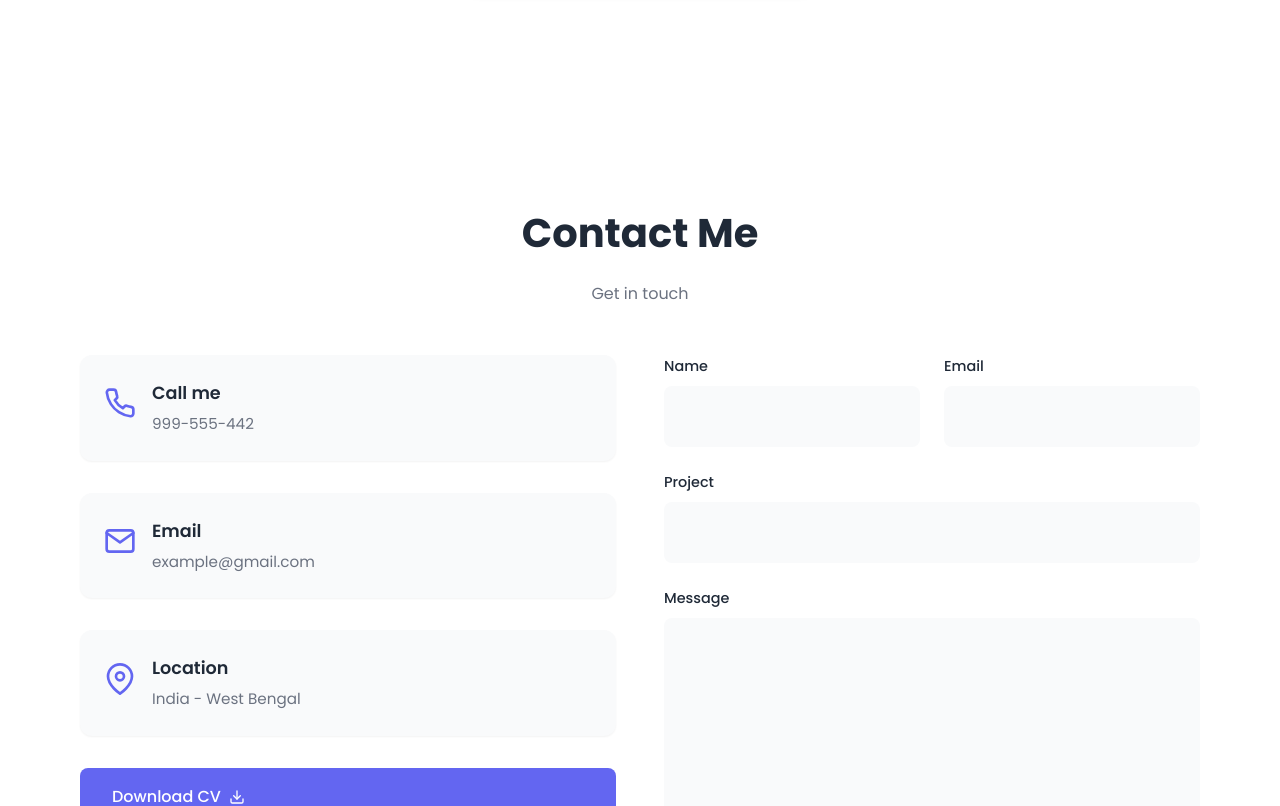
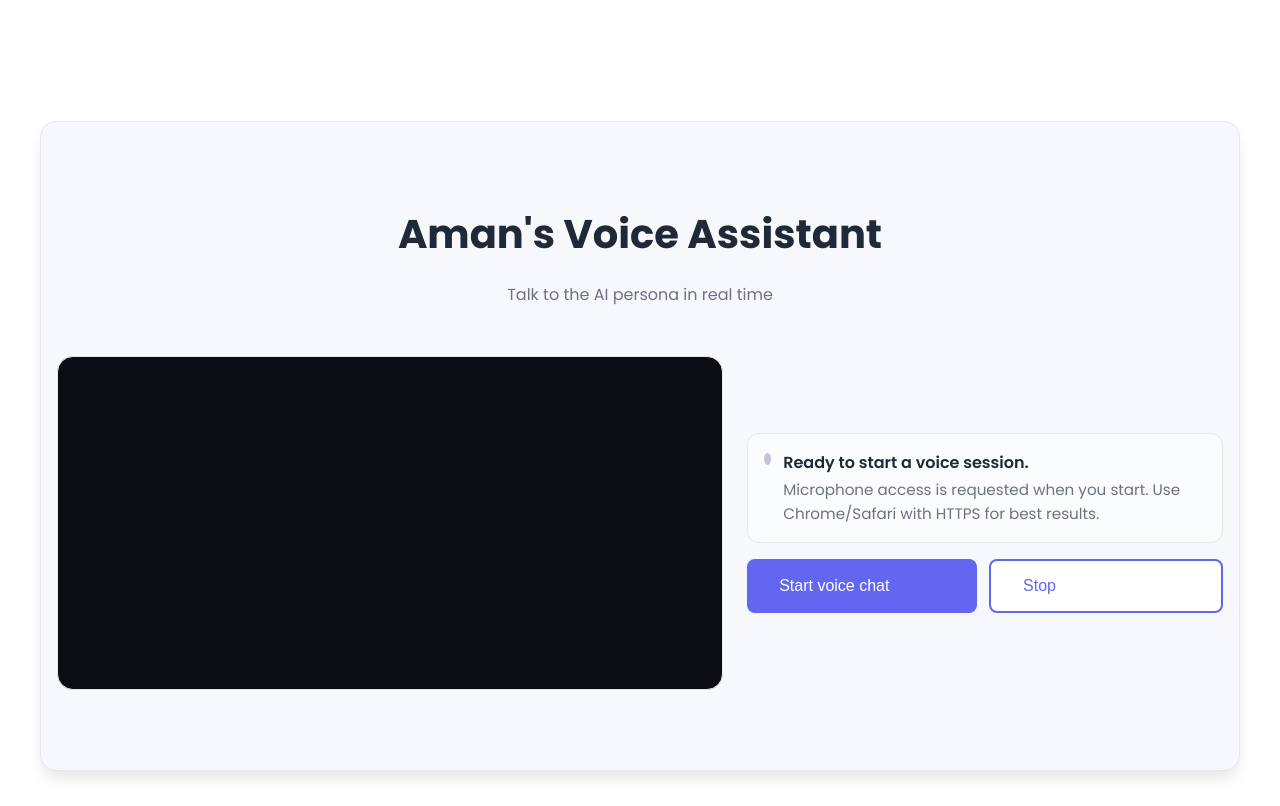
Before and after one commit to Amankumar014/my_portfolio, a React (Create React App) app in the folder frontend/: page / in a window 1280 px wide. Shown: the part 6260-7066 px from the top of the page. Built offline with nearby package versions, Linux system fonts and the light colour scheme.

Commit message:
added ai  voice assistant

```diff
--- a/frontend/src/App.js
+++ b/frontend/src/App.js
@@ -12,6 +12,7 @@ import Contact from './components/Contact';
 import Footer from './components/Footer';
 import ScrollToTop from './components/ScrollToTop';
 import Chatbot from './components/Chatbot';
+import AnamVoiceAssistant from './components/AnamVoiceAssistant';
 import './App.css';
 
 function App() {
@@ -48,6 +49,7 @@ function App() {
           <Services />
           <Portfolio />
           <Testimonials />
+        <AnamVoiceAssistant />
           <Contact />
         </main>
         <Footer />
--- /dev/null
+++ b/frontend/src/components/AnamVoiceAssistant.css
@@ -0,0 +1,128 @@
+.anam-assistant {
+  background: var(--container-color, #f7f8fc);
+  border: 1px solid var(--border-color, #e8e9ee);
+  border-radius: 1rem;
+  box-shadow: var(--shadow-lg, 0 10px 30px rgba(0, 0, 0, 0.08));
+  padding: 2rem;
+  margin: 3rem auto;
+}
+
+.anam-assistant__body {
+  display: grid;
+  grid-template-columns: 1.4fr 1fr;
+  gap: 1.5rem;
+  align-items: center;
+}
+
+.anam-assistant__video {
+  background: #0b0c14;
+  border-radius: 1rem;
+  overflow: hidden;
+  position: relative;
+  min-height: 260px;
+  border: 1px solid var(--border-color, #1b1d2a);
+}
+
+.anam-assistant__video-element {
+  width: 100%;
+  height: 100%;
+  object-fit: cover;
+  display: block;
+}
+
+.anam-assistant__panel {
+  display: flex;
+  flex-direction: column;
+  gap: 1rem;
+}
+
+.anam-assistant__status {
+  display: flex;
+  gap: 0.75rem;
+  align-items: flex-start;
+  padding: 1rem;
+  background: rgba(255, 255, 255, 0.6);
+  border-radius: 0.75rem;
+  border: 1px solid var(--border-color, #e8e9ee);
+}
+
+.anam-assistant__dot {
+  width: 12px;
+  height: 12px;
+  border-radius: 50%;
+  margin-top: 0.2rem;
+  display: inline-block;
+}
+
+.anam-assistant__dot--idle {
+  background: #c0c4d6;
+}
+
+.anam-assistant__dot--connecting {
+  background: #f5a524;
+  box-shadow: 0 0 0 8px rgba(245, 165, 36, 0.12);
+}
+
+.anam-assistant__dot--connected {
+  background: #22c55e;
+  box-shadow: 0 0 0 8px rgba(34, 197, 94, 0.15);
+}
+
+.anam-assistant__dot--error {
+  background: #ef4444;
+  box-shadow: 0 0 0 8px rgba(239, 68, 68, 0.12);
+}
+
+.anam-assistant__status-label {
+  font-weight: 600;
+  color: var(--text-primary, #1f2937);
+  margin: 0;
+}
+
+.anam-assistant__hint {
+  margin: 0.15rem 0 0;
+  color: var(--text-secondary, #6b7280);
+  font-size: 0.95rem;
+}
+
+.anam-assistant__actions {
+  display: flex;
+  gap: 0.75rem;
+  flex-wrap: wrap;
+}
+
+.anam-assistant__button {
+  flex: 1;
+  min-width: 140px;
+  text-align: center;
+}
+
+.anam-assistant__warning {
+  color: #b45309;
+  background: #fff7ed;
+  border: 1px solid #fed7aa;
+  padding: 0.75rem 1rem;
+  border-radius: 0.75rem;
+  margin: 0;
+}
+
+.anam-assistant__error {
+  color: #b91c1c;
+  background: #fef2f2;
+  border: 1px solid #fecdd3;
+  padding: 0.75rem 1rem;
+  border-radius: 0.75rem;
+  margin: 0;
+}
+
+@media screen and (max-width: 960px) {
+  .anam-assistant__body {
+    grid-template-columns: 1fr;
+  }
+}
+
+@media screen and (max-width: 600px) {
+  .anam-assistant {
+    padding: 1.5rem 1rem;
+  }
+}
--- /dev/null
+++ b/frontend/src/components/AnamVoiceAssistant.js
@@ -0,0 +1,206 @@
+import React, { useEffect, useRef, useState } from 'react';
+import { createClient, AnamEvent } from '@anam-ai/js-sdk';
+import './AnamVoiceAssistant.css';
+
+const statusCopy = {
+  idle: 'Ready to start a voice session.',
+  connecting: 'Connecting... grant microphone access if prompted.',
+  connected: 'Live — say hello!',
+  error: 'Something went wrong. Please try again.',
+};
+
+const AnamVoiceAssistant = () => {
+  const videoRef = useRef(null);
+  const anamClientRef = useRef(null);
+  const userStreamRef = useRef(null);
+
+  const [status, setStatus] = useState('idle'); // idle | connecting | connected | error
+  const [error, setError] = useState('');
+  const [permissionStatus, setPermissionStatus] = useState('unknown'); // unknown | granted | denied
+
+  const stopUserStream = () => {
+    if (userStreamRef.current) {
+      userStreamRef.current.getTracks().forEach((track) => track.stop());
+      userStreamRef.current = null;
+    }
+  };
+
+  const teardownClient = async () => {
+    const client = anamClientRef.current;
+    anamClientRef.current = null;
+
+    if (client?.stop) {
+      await client.stop();
+    } else if (client?.destroy) {
+      client.destroy();
+    } else if (client?.disconnect) {
+      await client.disconnect();
+    }
+  };
+
+  useEffect(() => {
+    return () => {
+      stopUserStream();
+      teardownClient();
+    };
+    // eslint-disable-next-line react-hooks/exhaustive-deps
+  }, []);
+
+  const requestMicrophone = async () => {
+    try {
+      const stream = await navigator.mediaDevices.getUserMedia({
+        audio: {
+          echoCancellation: true,
+          noiseSuppression: true,
+          autoGainControl: true,
+        },
+      });
+      setPermissionStatus('granted');
+      userStreamRef.current = stream;
+      return stream;
+    } catch (err) {
+      setPermissionStatus('denied');
+      throw new Error('Microphone permission is required to start the session.');
+    }
+  };
+
+  const startChat = async () => {
+    if (status === 'connecting' || status === 'connected') return;
+
+    setStatus('connecting');
+    setError('');
+
+    if (!navigator.mediaDevices?.getUserMedia) {
+      setError('Microphone access is not supported in this browser.');
+      setStatus('error');
+      return;
+    }
+
+    try {
+      const stream = await requestMicrophone();
+
+      const response = await fetch('/api/session-token', { method: 'POST' });
+      if (!response.ok) {
+        const message = `Failed to get session token (${response.status})`;
+        throw new Error(message);
+      }
+
+      const data = await response.json();
+      const token = data?.sessionToken;
+      if (!token) {
+        throw new Error('Session token missing from server response.');
+      }
+
+      const client = createClient(token);
+      anamClientRef.current = client;
+
+      if (client?.addListener) {
+        client.addListener(AnamEvent.SESSION_READY, () => {
+          setStatus('connected');
+        });
+
+        client.addListener(AnamEvent.CONNECTION_STATE_CHANGED, (state) => {
+          if (state === 'disconnected') {
+            setStatus('idle');
+            stopUserStream();
+          }
+        });
+
+        client.addListener(AnamEvent.ERROR, (clientError) => {
+          console.error('Anam client error:', clientError);
+          setError(clientError?.message || 'Voice session error.');
+          setStatus('error');
+          stopUserStream();
+        });
+      }
+
+      // The SDK expects the element id, not the element reference.
+      await client.streamToVideoElement('anam-persona-video', stream);
+
+      if (status !== 'connected') {
+        // Fallback in case the ready event is delayed or unavailable
+        setStatus('connected');
+      }
+    } catch (err) {
+      console.error('Failed to start Anam chat:', err);
+      setError(err.message || 'Failed to start Anam voice assistant.');
+      setStatus('error');
+      stopUserStream();
+      teardownClient();
+    }
+  };
+
+  const stopChat = async () => {
+    try {
+      await teardownClient();
+      if (videoRef.current) {
+        videoRef.current.srcObject = null;
+      }
+    } catch (err) {
+      console.error('Error while stopping Anam chat:', err);
+    } finally {
+      stopUserStream();
+      setStatus('idle');
+      setError('');
+    }
+  };
+
+  return (
+    <section className="section anam-assistant">
+      <h2 className="section__title">Aman&apos;s Voice Assistant</h2>
+      <span className="section__subtitle">Talk to the AI persona in real time</span>
+
+      <div className="anam-assistant__body">
+        <div className="anam-assistant__video">
+          <video
+            id="anam-persona-video"
+            ref={videoRef}
+            autoPlay
+            playsInline
+            className="anam-assistant__video-element"
+          />
+        </div>
+
+        <div className="anam-assistant__panel">
+          <div className="anam-assistant__status">
+            <span className={`anam-assistant__dot anam-assistant__dot--${status}`} />
+            <div>
+              <p className="anam-assistant__status-label">{statusCopy[status]}</p>
+              <p className="anam-assistant__hint">
+                Microphone access is requested when you start. Use Chrome/Safari with HTTPS for
+                best results.
+              </p>
+            </div>
+          </div>
+
+          <div className="anam-assistant__actions">
+            <button
+              className="button anam-assistant__button"
+              onClick={startChat}
+              disabled={status === 'connecting' || status === 'connected'}
+            >
+              {status === 'connecting' ? 'Connecting...' : 'Start voice chat'}
+            </button>
+            <button
+              className="button button--white anam-assistant__button"
+              onClick={stopChat}
+              disabled={status === 'idle' || status === 'connecting'}
+            >
+              Stop
+            </button>
+          </div>
+
+          {permissionStatus === 'denied' && (
+            <p className="anam-assistant__warning">
+              Microphone permission was blocked. Please allow access and try again.
+            </p>
+          )}
+
+          {error && <p className="anam-assistant__error">{error}</p>}
+        </div>
+      </div>
+    </section>
+  );
+};
+
+export default AnamVoiceAssistant;
```
Also changed, not shown: 2 other files (tests, documents, lock files or other folders).
